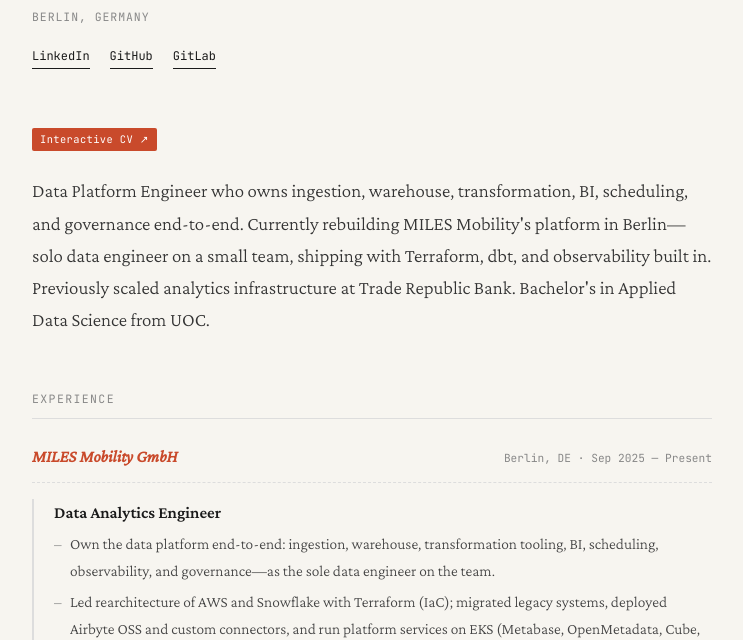
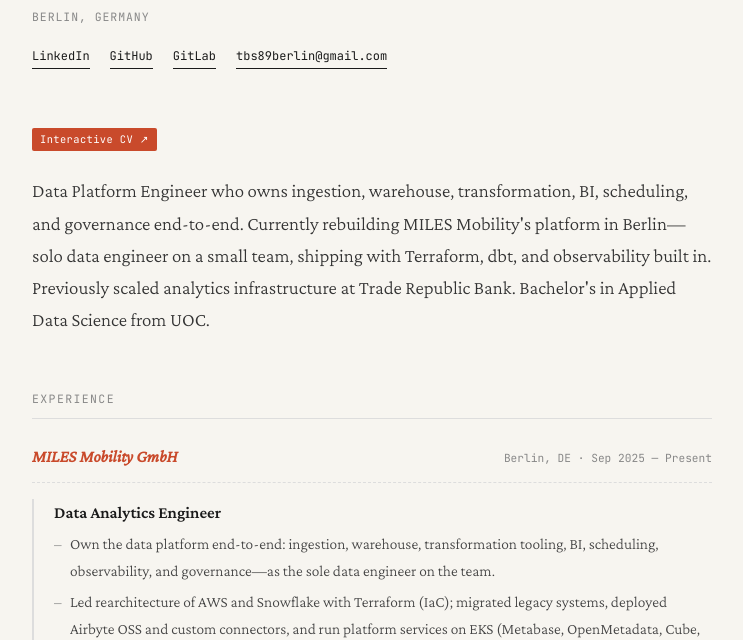
Before and after one commit to tbs89/tbs89, a plain HTML site: page index.html in a window 1280 px wide. Shown: the part 167-807 px from the top of the page, without its empty margins (268-1011 px from the left). Drawn offline with nearby package versions, Linux system fonts and the light colour scheme.

Commit message:
add email

```diff
--- a/index.html
+++ b/index.html
@@ -403,6 +403,7 @@
       <a href="https://www.linkedin.com/in/tomas-b-s" target="_blank">LinkedIn</a>
       <a href="https://github.com/tbs89" target="_blank">GitHub</a>
       <a href="https://gitlab.com/tomas.baidal" target="_blank">GitLab</a>
+      <a href="mailto:tbs89berlin@gmail.com">tbs89berlin@gmail.com</a>
     </nav>
   </header>
 
```
